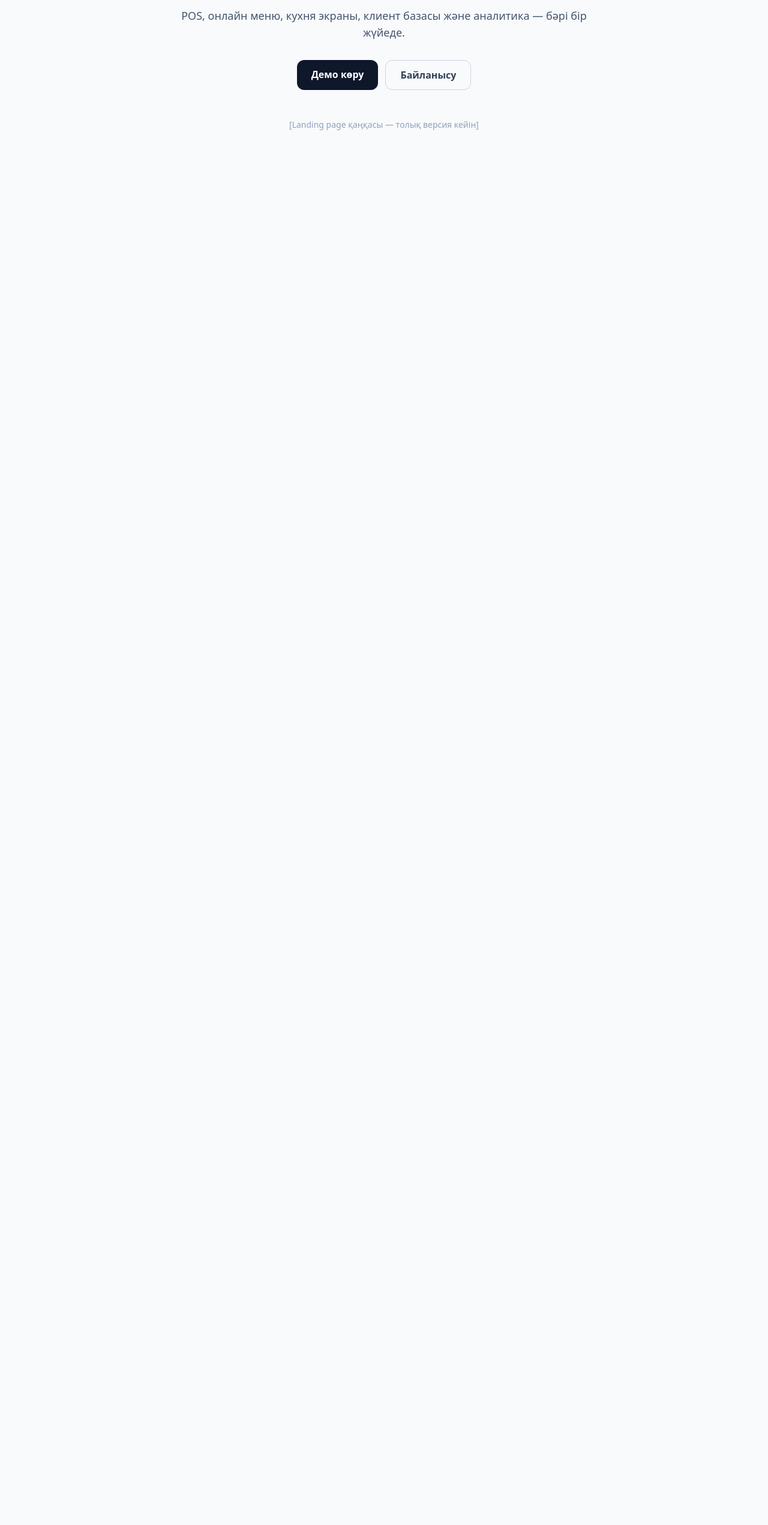
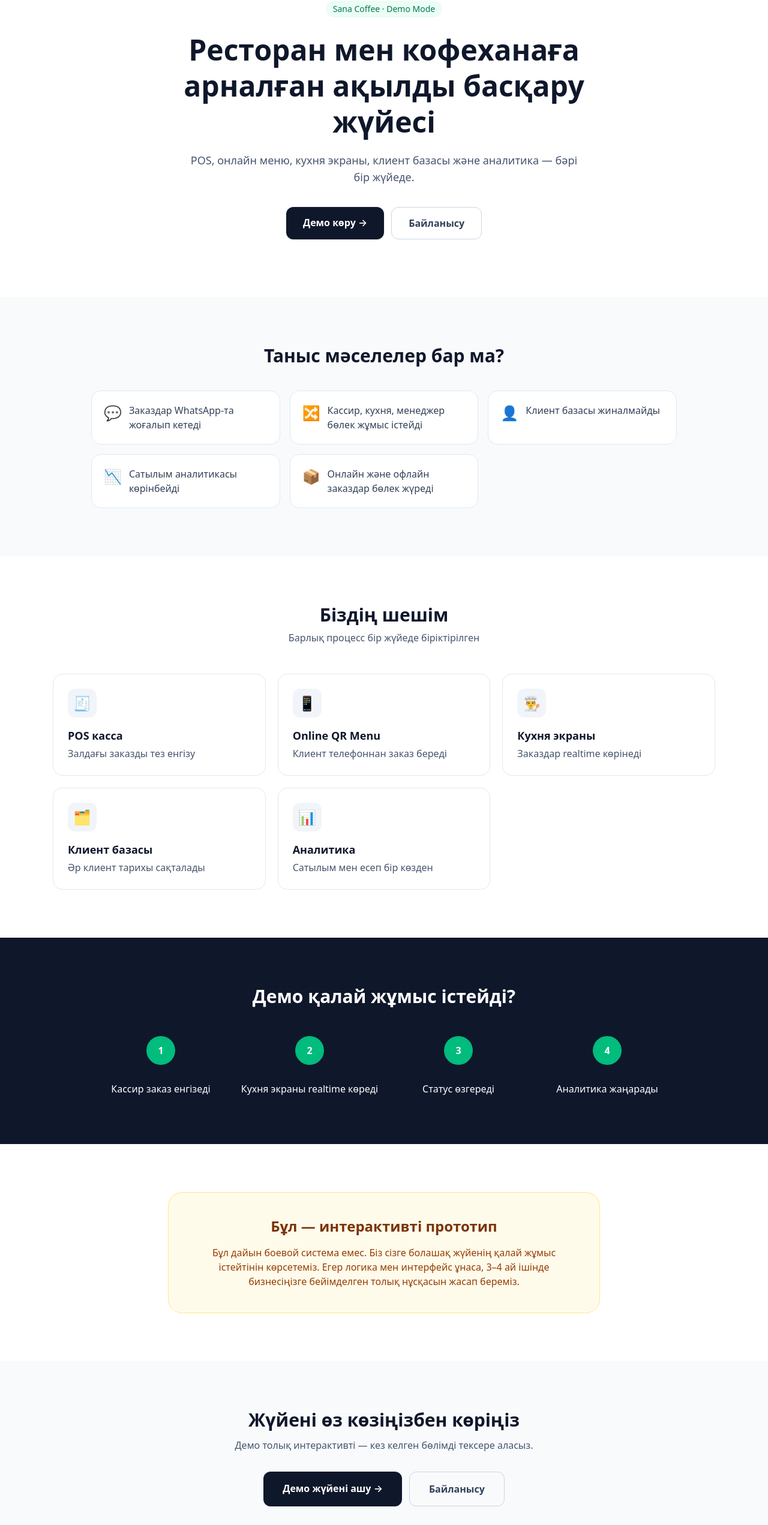
Before and after one commit to arysnurbol/sana-demo, a React (Vite) app: page / in a window 1280 px wide. Shown: the part 164-2706 px from the top of the page at 60% size. Before the commit the page ends 800 px from the top, so only its background shows below. Built offline with nearby package versions, Linux system fonts and the light colour scheme.

Commit message:
Add full Landing page (hero, problems, solution, flow, offer, CTA, footer)

```diff
--- /dev/null
+++ b/scripts/shot.mjs
@@ -0,0 +1,25 @@
+// Берілген route-тың скриншотын алады (тексеру үшін).
+// Қолдану: node scripts/shot.mjs /demo  out.png
+import { chromium } from 'playwright'
+
+const route = process.argv[2] || '/'
+const out = process.argv[3] || 'shot.png'
+const BASE = process.env.BASE_URL || 'http://localhost:5173'
+
+const browser = await chromium.launch({ headless: true })
+const page = await browser.newPage({ viewport: { width: 1280, height: 900 } })
+const errors = []
+page.on('console', (m) => m.type() === 'error' && errors.push(m.text()))
+page.on('pageerror', (e) => errors.push(String(e)))
+
+await page.goto(`${BASE}${route}`, { waitUntil: 'networkidle' })
+await page.screenshot({ path: out, fullPage: true })
+await browser.close()
+
+console.log(`saved ${out} for ${route}`)
+if (errors.length) {
+  console.log('PAGE ERRORS:')
+  errors.forEach((e) => console.log('  ', e))
+  process.exit(1)
+}
+console.log('no console errors')
--- a/src/i18n/kk.js
+++ b/src/i18n/kk.js
@@ -49,6 +49,54 @@ export const kk = {
     justNow: 'жаңа ғана',
   },
 
+  landing: {
+    hero: {
+      title: 'Ресторан мен кофеханаға арналған ақылды басқару жүйесі',
+      subtitle:
+        'POS, онлайн меню, кухня экраны, клиент базасы және аналитика — бәрі бір жүйеде.',
+    },
+    problems: {
+      title: 'Таныс мәселелер бар ма?',
+      items: [
+        { icon: '💬', text: 'Заказдар WhatsApp-та жоғалып кетеді' },
+        { icon: '🔀', text: 'Кассир, кухня, менеджер бөлек жұмыс істейді' },
+        { icon: '👤', text: 'Клиент базасы жиналмайды' },
+        { icon: '📉', text: 'Сатылым аналитикасы көрінбейді' },
+        { icon: '📦', text: 'Онлайн және офлайн заказдар бөлек жүреді' },
+      ],
+    },
+    solution: {
+      title: 'Біздің шешім',
+      subtitle: 'Барлық процесс бір жүйеде біріктірілген',
+      modules: [
+        { icon: '🧾', title: 'POS касса', text: 'Залдағы заказды тез енгізу' },
+        { icon: '📱', title: 'Online QR Menu', text: 'Клиент телефоннан заказ береді' },
+        { icon: '👨‍🍳', title: 'Кухня экраны', text: 'Заказдар realtime көрінеді' },
+        { icon: '🗂️', title: 'Клиент базасы', text: 'Әр клиент тарихы сақталады' },
+        { icon: '📊', title: 'Аналитика', text: 'Сатылым мен есеп бір көзден' },
+      ],
+    },
+    flow: {
+      title: 'Демо қалай жұмыс істейді?',
+      steps: [
+        'Кассир заказ енгізеді',
+        'Кухня экраны realtime көреді',
+        'Статус өзгереді',
+        'Аналитика жаңарады',
+      ],
+    },
+    offer: {
+      title: 'Бұл — интерактивті прототип',
+      text:
+        'Бұл дайын боевой система емес. Біз сізге болашақ жүйенің қалай жұмыс істейтінін көрсетеміз. Егер логика мен интерфейс ұнаса, 3–4 ай ішінде бизнесіңізге бейімделген толық нұсқасын жасап береміз.',
+    },
+    cta: {
+      title: 'Жүйені өз көзіңізбен көріңіз',
+      subtitle: 'Демо толық интерактивті — кез келген бөлімді тексере аласыз.',
+    },
+    footer: 'Ресторан, кафе және кофехана бизнесіне арналған басқару жүйесі.',
+  },
+
   pos: {
     title: 'POS / Кассир',
     cart: 'Себет',
--- a/src/pages/Landing.jsx
+++ b/src/pages/Landing.jsx
@@ -1,32 +1,158 @@
 import { Link } from 'react-router-dom'
 import kk from '../i18n/kk.js'
 
-// Қаңқа. Толық секциялар (Hero/Problems/Solution/...) 6-қадамда жасалады.
+const L = kk.landing
+
 export default function Landing() {
   return (
-    <div className="mx-auto max-w-3xl px-6 py-20 text-center">
-      <h1 className="text-4xl font-bold text-slate-900">
-        Ресторан мен кофеханаға арналған ақылды басқару жүйесі
-      </h1>
-      <p className="mt-4 text-lg text-slate-600">
-        POS, онлайн меню, кухня экраны, клиент базасы және аналитика — бәрі бір
-        жүйеде.
-      </p>
-      <div className="mt-8 flex justify-center gap-3">
+    <div className="min-h-screen bg-white text-slate-900">
+      {/* Nav */}
+      <header className="sticky top-0 z-30 border-b border-slate-100 bg-white/80 backdrop-blur">
+        <div className="mx-auto flex max-w-6xl items-center justify-between px-6 py-4">
+          <span className="text-xl font-bold">
+            {kk.brand}
+            <span className="text-emerald-500">.</span>
+          </span>
           <Link
             to="/demo"
-          className="rounded-xl bg-slate-900 px-6 py-3 font-semibold text-white hover:bg-slate-700"
+            className="rounded-lg bg-slate-900 px-4 py-2 text-sm font-semibold text-white hover:bg-slate-700"
           >
             {kk.actions.viewDemo}
           </Link>
+        </div>
+      </header>
+
+      {/* Hero */}
+      <section className="relative overflow-hidden">
+        <div className="mx-auto max-w-4xl px-6 py-24 text-center">
+          <span className="inline-block rounded-full bg-emerald-50 px-3 py-1 text-sm font-medium text-emerald-700">
+            {kk.company} · {kk.demoMode}
+          </span>
+          <h1 className="mt-6 text-4xl font-bold leading-tight sm:text-5xl">
+            {L.hero.title}
+          </h1>
+          <p className="mx-auto mt-5 max-w-2xl text-lg text-slate-600">
+            {L.hero.subtitle}
+          </p>
+          <div className="mt-9 flex flex-col justify-center gap-3 sm:flex-row">
+            <Link
+              to="/demo"
+              className="rounded-xl bg-slate-900 px-7 py-3.5 font-semibold text-white shadow-sm transition hover:bg-slate-700"
+            >
+              {kk.actions.viewDemo} →
+            </Link>
             <a
               href="#contact"
-          className="rounded-xl border border-slate-300 px-6 py-3 font-semibold text-slate-700 hover:bg-slate-50"
+              className="rounded-xl border border-slate-300 px-7 py-3.5 font-semibold text-slate-700 transition hover:bg-slate-50"
             >
               {kk.actions.contact}
             </a>
           </div>
-      <p className="mt-12 text-sm text-slate-400">[Landing page қаңқасы — толық версия кейін]</p>
+        </div>
+      </section>
+
+      {/* Problems */}
+      <section className="bg-slate-50 py-20">
+        <div className="mx-auto max-w-5xl px-6">
+          <h2 className="text-center text-3xl font-bold">{L.problems.title}</h2>
+          <div className="mt-10 grid gap-4 sm:grid-cols-2 lg:grid-cols-3">
+            {L.problems.items.map((p, i) => (
+              <div
+                key={i}
+                className="flex items-start gap-3 rounded-2xl border border-slate-200 bg-white p-5"
+              >
+                <span className="text-2xl">{p.icon}</span>
+                <p className="text-slate-700">{p.text}</p>
+              </div>
+            ))}
+          </div>
+        </div>
+      </section>
+
+      {/* Solution / Modules */}
+      <section className="py-20">
+        <div className="mx-auto max-w-6xl px-6">
+          <div className="text-center">
+            <h2 className="text-3xl font-bold">{L.solution.title}</h2>
+            <p className="mt-2 text-slate-600">{L.solution.subtitle}</p>
+          </div>
+          <div className="mt-12 grid gap-5 sm:grid-cols-2 lg:grid-cols-3">
+            {L.solution.modules.map((m, i) => (
+              <div
+                key={i}
+                className="rounded-2xl border border-slate-200 p-6 transition hover:border-slate-900 hover:shadow-md"
+              >
+                <div className="flex h-12 w-12 items-center justify-center rounded-xl bg-slate-100 text-2xl">
+                  {m.icon}
+                </div>
+                <h3 className="mt-4 text-lg font-semibold">{m.title}</h3>
+                <p className="mt-1 text-slate-600">{m.text}</p>
+              </div>
+            ))}
+          </div>
+        </div>
+      </section>
+
+      {/* How demo works */}
+      <section className="bg-slate-900 py-20 text-white">
+        <div className="mx-auto max-w-5xl px-6">
+          <h2 className="text-center text-3xl font-bold">{L.flow.title}</h2>
+          <div className="mt-12 flex flex-col items-stretch gap-4 md:flex-row md:items-center">
+            {L.flow.steps.map((step, i) => (
+              <div key={i} className="flex flex-1 items-center gap-4 md:flex-col md:text-center">
+                <div className="flex h-12 w-12 shrink-0 items-center justify-center rounded-full bg-emerald-500 font-bold">
+                  {i + 1}
+                </div>
+                <p className="font-medium md:mt-3">{step}</p>
+                {i < L.flow.steps.length - 1 && (
+                  <span className="ml-auto text-slate-600 md:hidden">↓</span>
+                )}
+              </div>
+            ))}
+          </div>
+        </div>
+      </section>
+
+      {/* Development offer */}
+      <section className="py-20">
+        <div className="mx-auto max-w-3xl px-6">
+          <div className="rounded-3xl border border-amber-200 bg-amber-50 p-10 text-center">
+            <h2 className="text-2xl font-bold text-amber-900">{L.offer.title}</h2>
+            <p className="mt-4 text-amber-800">{L.offer.text}</p>
+          </div>
+        </div>
+      </section>
+
+      {/* CTA */}
+      <section id="contact" className="bg-slate-50 py-20">
+        <div className="mx-auto max-w-2xl px-6 text-center">
+          <h2 className="text-3xl font-bold">{L.cta.title}</h2>
+          <p className="mt-3 text-slate-600">{L.cta.subtitle}</p>
+          <div className="mt-8 flex flex-col justify-center gap-3 sm:flex-row">
+            <Link
+              to="/demo"
+              className="rounded-xl bg-slate-900 px-8 py-4 font-semibold text-white transition hover:bg-slate-700"
+            >
+              {kk.actions.openDemo} →
+            </Link>
+            <a
+              href="mailto:amit.nurbol@gmail.com"
+              className="rounded-xl border border-slate-300 px-8 py-4 font-semibold text-slate-700 transition hover:bg-white"
+            >
+              {kk.actions.contact}
+            </a>
+          </div>
+        </div>
+      </section>
+
+      {/* Footer */}
+      <footer className="border-t border-slate-100 py-8">
+        <div className="mx-auto max-w-6xl px-6 text-center text-sm text-slate-400">
+          <p className="font-semibold text-slate-600">{kk.brand}</p>
+          <p className="mt-1">{L.footer}</p>
+          <p className="mt-3">© 2026 {kk.brand}</p>
+        </div>
+      </footer>
     </div>
   )
 }
```
Also changed, not shown: 1 other file (tests, documents, lock files or other folders). Lines whose indentation alone changed are shown as unchanged.
